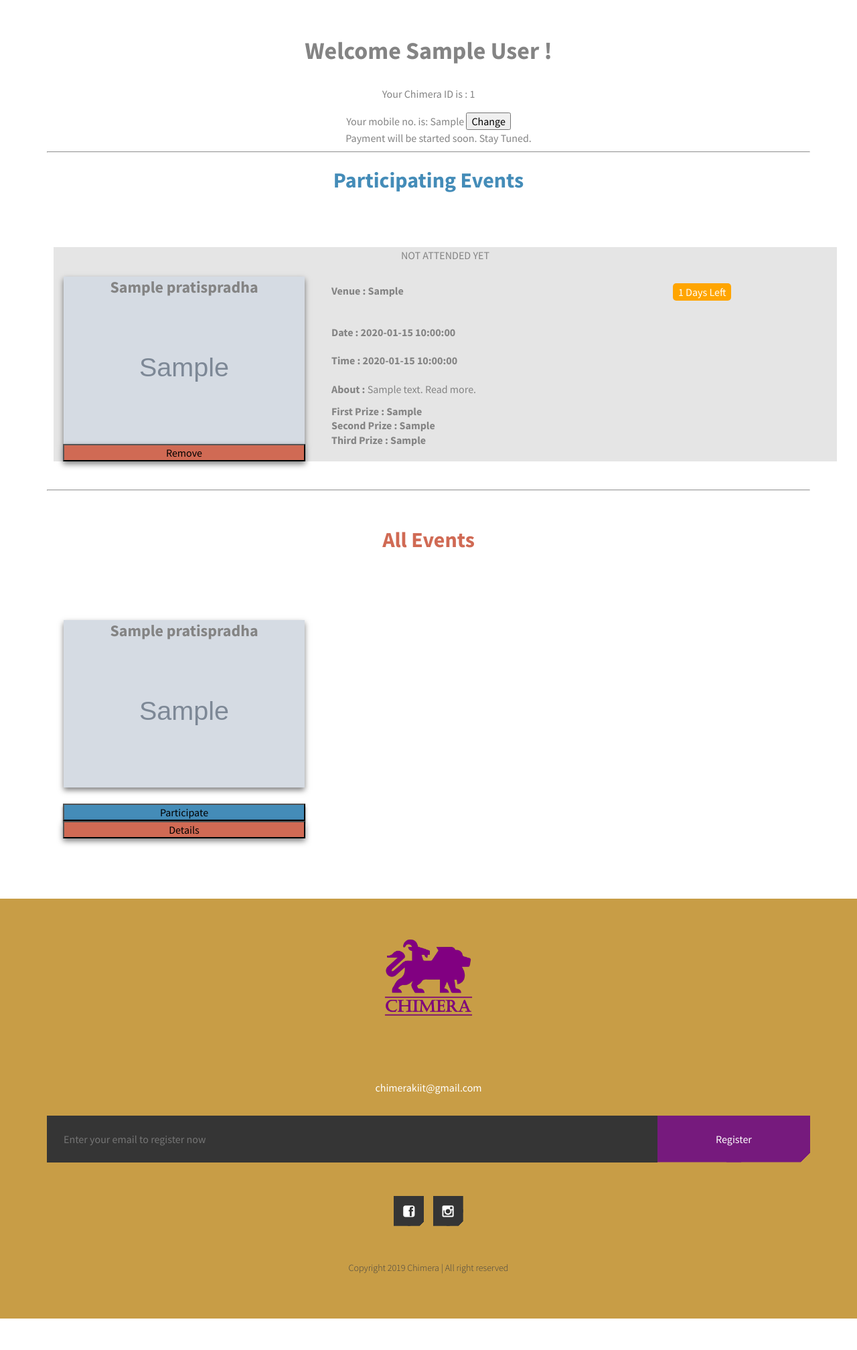
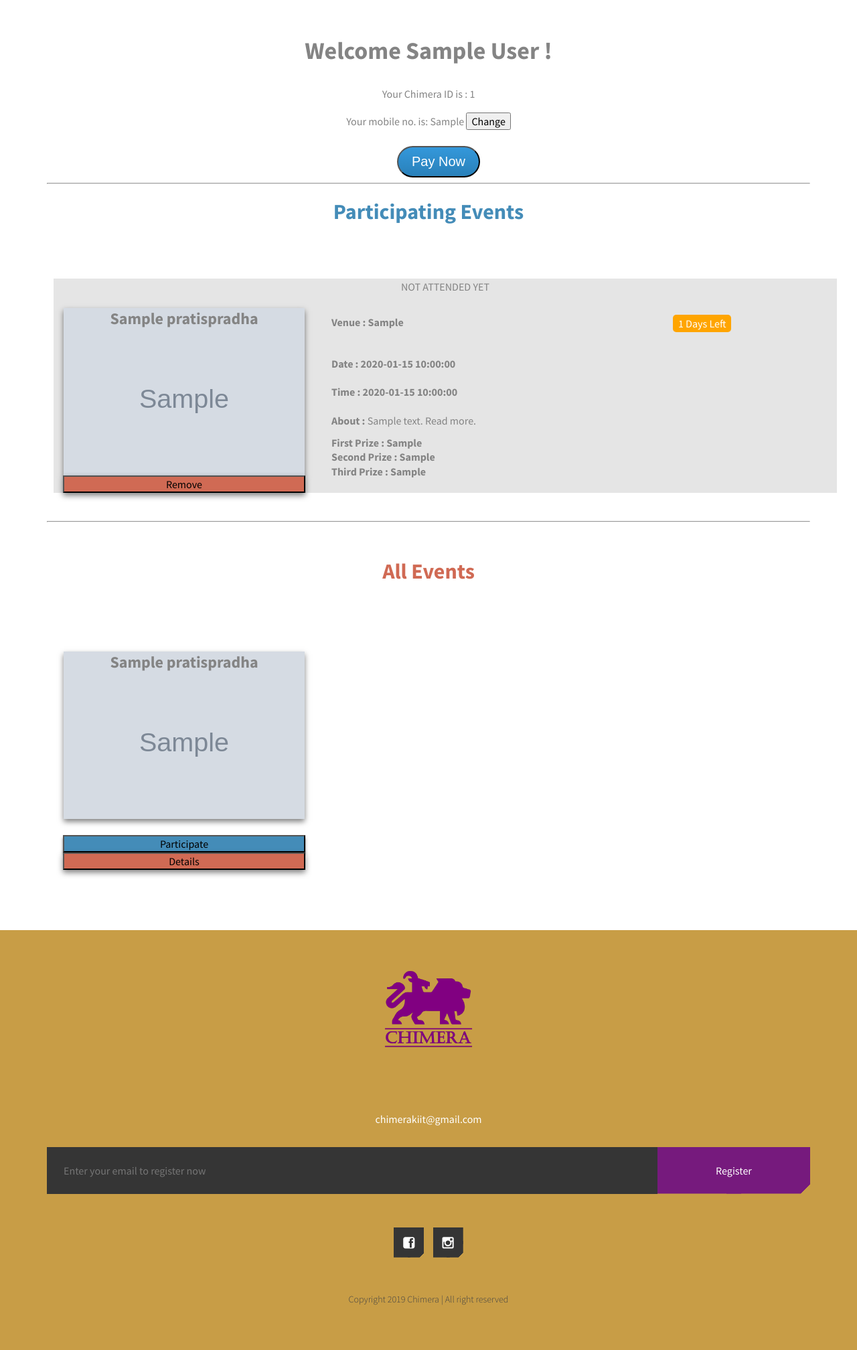
Before and after one commit to akashjas1996/chimera19, a PHP site: page /participant in a window 1280 px wide. Shown: the part 233-2249 px from the top of the page at 67% size. Before the commit the page ends 2202 px from the top, so only its background shows below. Run offline with PHP 8.4, Linux system fonts and the light colour scheme; the visitor is signed in with stand-in values (Sample User, id 1); tables that the repository leaves empty or names only in its code hold one stand-in row (values such as "Sample post"); grey boxes marked "Sample" are stand-in pictures; some libraries are stand-ins or nearby versions.

Commit message:
Update participant/index.php

```diff
--- a/participant/index.php
+++ b/participant/index.php
@@ -416,15 +416,16 @@ if(isset($_POST['participation_removal_pressed'])){
 												echo '<img style="width:90px" src="../images/paid.png">';
 											}
 											else{
-											// 	echo '
-											// <a href="../payment/request.php">
-											// <button class="payment_btn">Pay Now</button>
-											// </a>
-											// ';
+												echo '
+												<br>
+											<a href="../payment/request.php">
+											<button class="payment_btn">Pay Now</button>
+											</a>
+											';
 
 												// echo '<img style="width:10%" src="../images/soldout.png">';
 
-												echo "Payment will be started soon. Stay Tuned.";
+												// echo "Payment will be started soon. Stay Tuned.";
 											}
 
 										}
```
